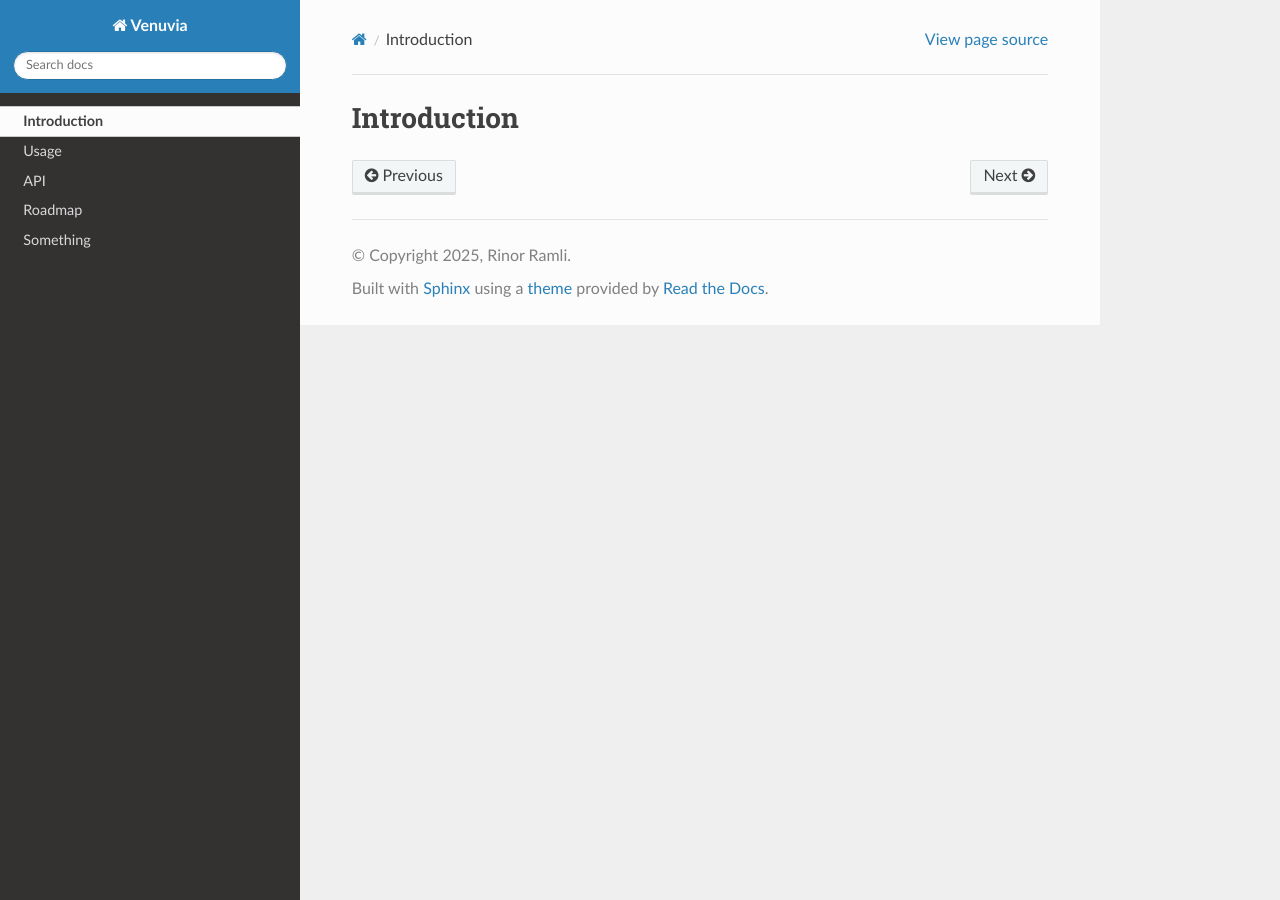
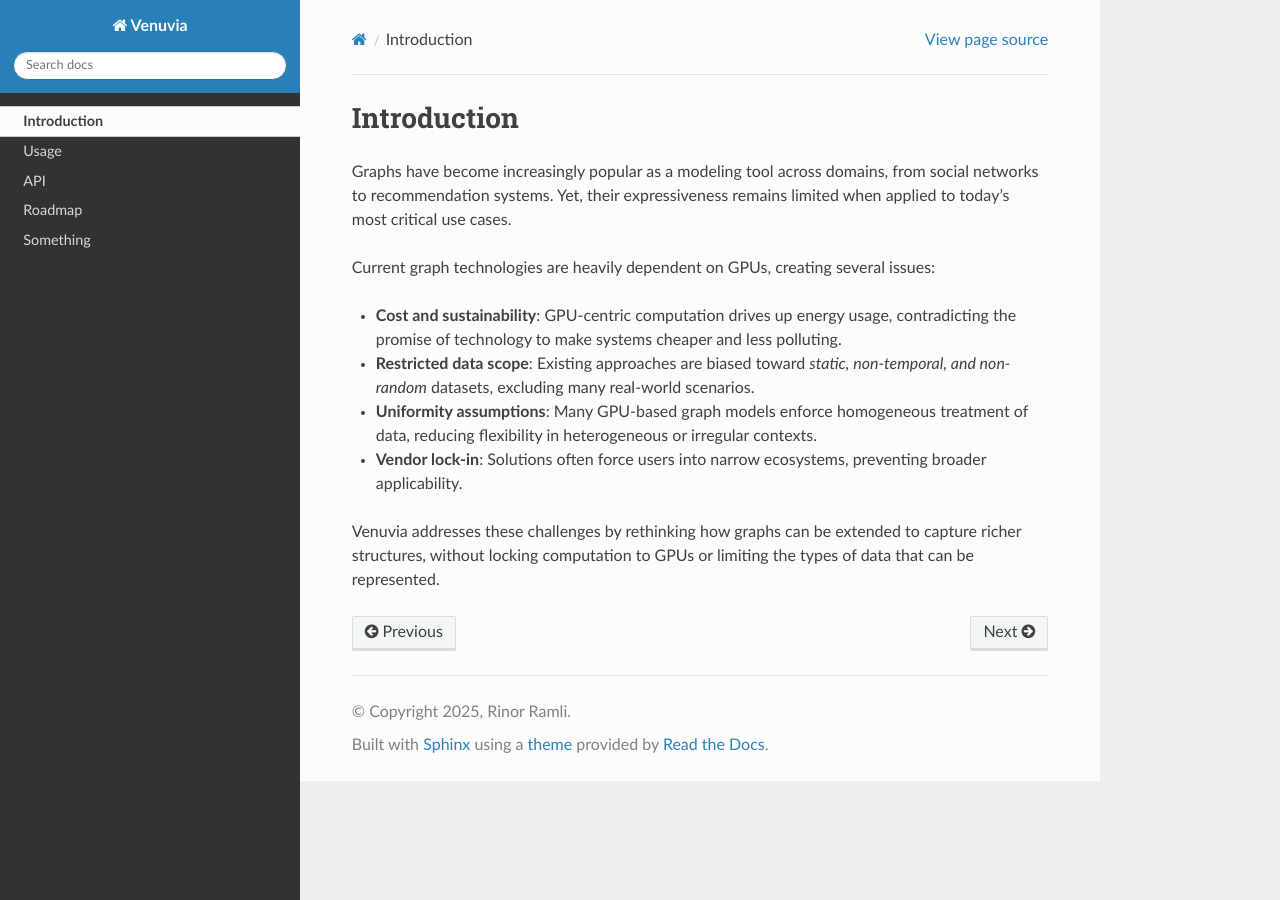
Before and after one commit to pawaka2025/venuvia, a Sphinx documentation site: the page built from docs/source/introduction.rst, in a window 1280 px wide. Built offline with Sphinx 7.4.7 and the Read the Docs theme 3.1.0, drawn with Linux system fonts in a browser that asks for light colours.

Commit message:
Update introduction.rst

```diff
--- a/docs/source/introduction.rst
+++ b/docs/source/introduction.rst
@@ -1,2 +1,25 @@
 Introduction
 ===========================
+
+Graphs have become increasingly popular as a modeling tool across domains,
+from social networks to recommendation systems. Yet, their expressiveness
+remains limited when applied to today's most critical use cases.
+
+Current graph technologies are heavily dependent on GPUs, creating several
+issues:
+
+- **Cost and sustainability**: GPU-centric computation drives up energy usage,
+  contradicting the promise of technology to make systems cheaper and less
+  polluting.
+- **Restricted data scope**: Existing approaches are biased toward
+  *static, non-temporal, and non-random* datasets, excluding many
+  real-world scenarios.
+- **Uniformity assumptions**: Many GPU-based graph models enforce
+  homogeneous treatment of data, reducing flexibility in heterogeneous or
+  irregular contexts.
+- **Vendor lock-in**: Solutions often force users into narrow ecosystems,
+  preventing broader applicability.
+
+Venuvia addresses these challenges by rethinking how graphs can be extended
+to capture richer structures, without locking computation to GPUs or limiting
+the types of data that can be represented.
```
